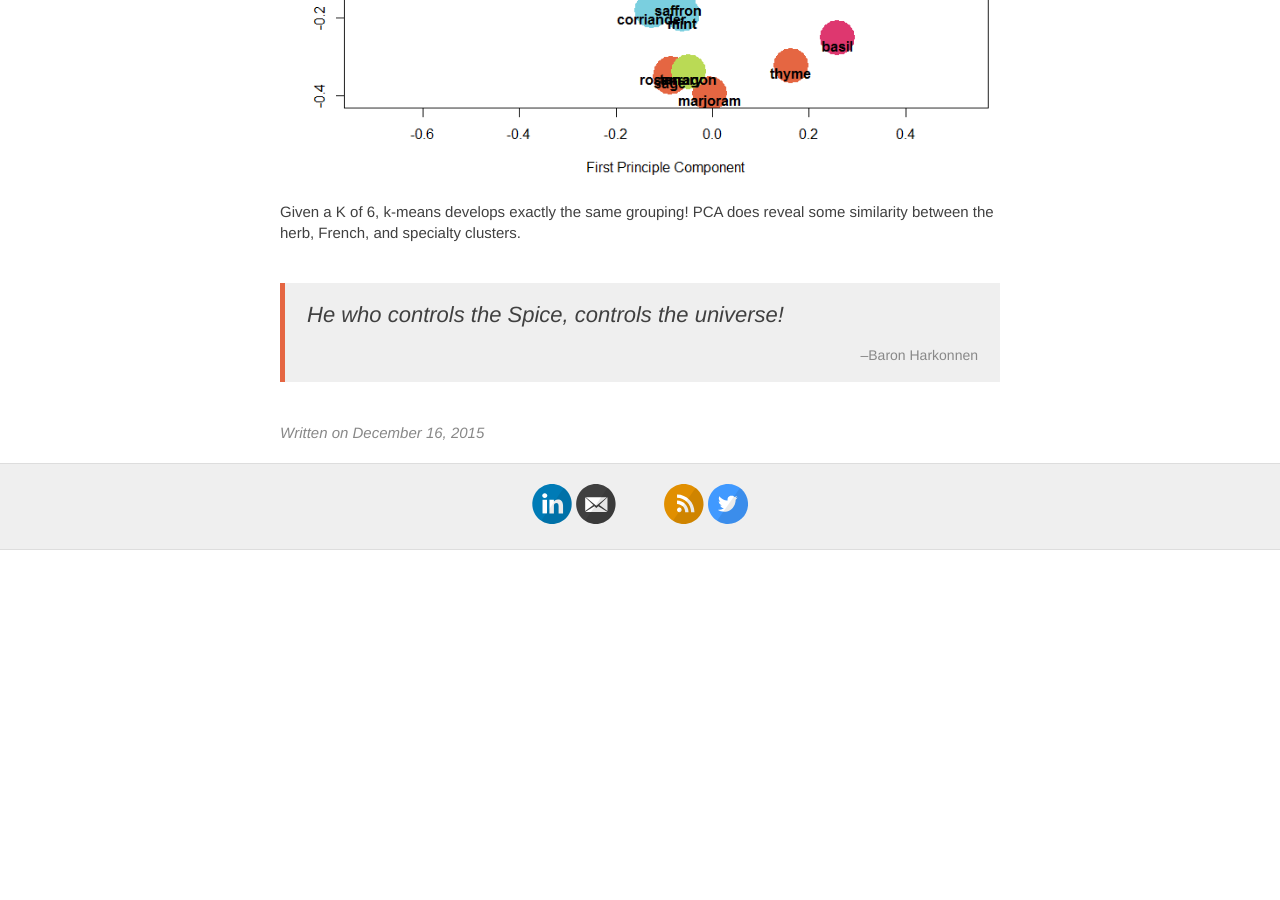
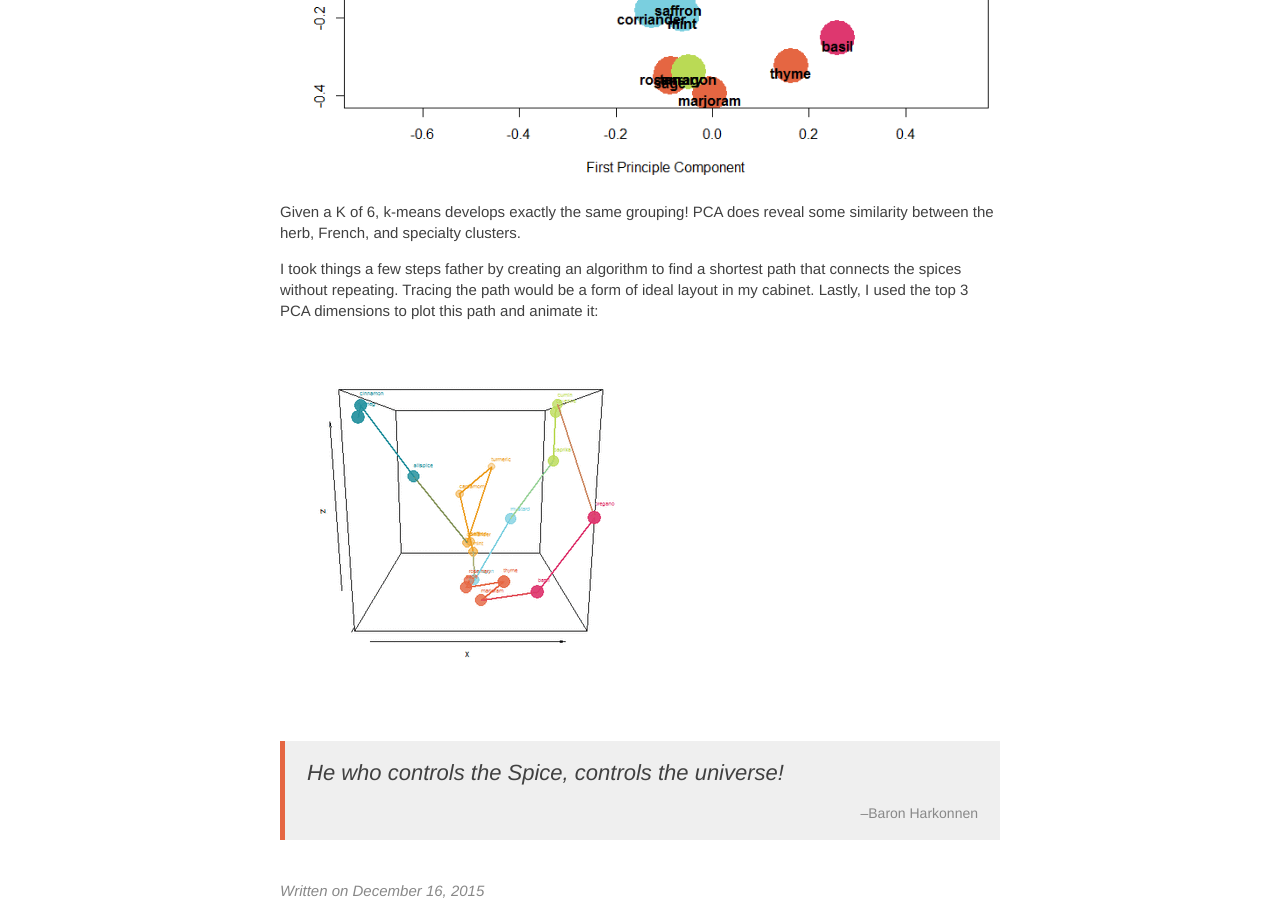
Before and after one commit to lafncow/lafncow.github.io, a Jekyll site: the page built from _posts/2015-12-16-Building-A-Hierarchical-Spice-Cabinet.md, in a window 1280 px wide and 900 px high, scrolled down 3956 px. Built offline with Jekyll 4.4.1, drawn with Linux system fonts in a browser that asks for light colours; before the commit the page ends 4506 px from its top, so only the background shows below that; some of the changed text lies outside the part shown.

Commit message:
Added 3d spice plot animation to post

```diff
--- a/_posts/2015-12-16-Building-A-Hierarchical-Spice-Cabinet.md
+++ b/_posts/2015-12-16-Building-A-Hierarchical-Spice-Cabinet.md
@@ -95,6 +95,10 @@ text(spicePCA$x[1:numSpices],spicePCA$x[(1:numSpices)+numSpices]-0.02, colnames(
 
 Given a K of 6, k-means develops exactly the same grouping! PCA does reveal some similarity between the herb, French, and specialty clusters.
 
+I took things a few steps father by creating an algorithm to find a shortest path that connects the spices without repeating. Tracing the path would be a form of ideal layout in my cabinet. Lastly, I used the top 3 PCA dimensions to plot this path and animate it:
+
+![3DspiceClustering]({{ site.url }}/images/spices3Dplot.gif)
+
 > He who controls the Spice, controls the universe!
 >
 > > --Baron Harkonnen
```
Also changed, not shown: images/spices3Dplot.gif (added).
